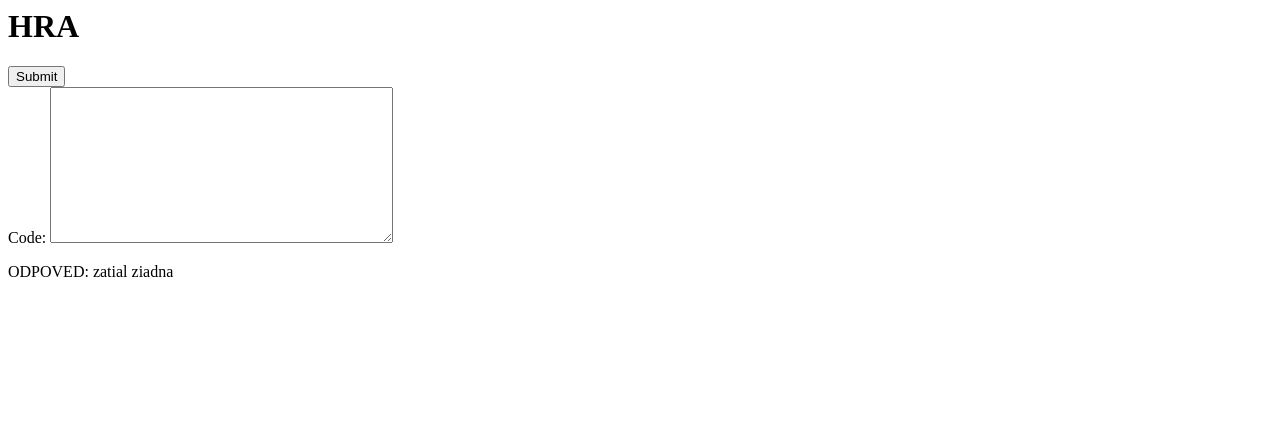
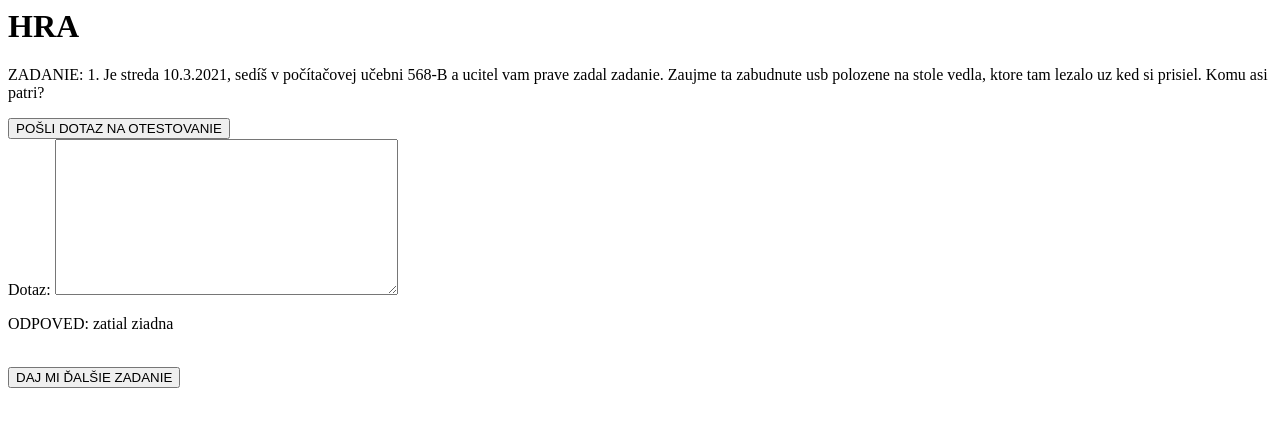
Before and after one commit to Vnencakova-Husarova/detektivka-django, a Django app: page /game/ in a window 1280 px wide. Shown: the top 427 px of the page. Run offline with Django 4.2, Linux system fonts and the light colour scheme.

Commit message:
Pridanie tlačidiel na zmenu zadania a kontrolu dotazu

```diff
--- a/rocnikovy_projekt/forms.py
+++ b/rocnikovy_projekt/forms.py
@@ -2,4 +2,4 @@ from django import forms
 
 
 class CodeForm(forms.Form):
-    code = forms.CharField(widget=forms.Textarea)
+    dotaz = forms.CharField(widget=forms.Textarea)
--- a/rocnikovy_projekt/views.py
+++ b/rocnikovy_projekt/views.py
@@ -11,11 +11,39 @@ def index_page(request):
 
 def game_page(request):
     template = loader.get_template('game.html')
+    questions = [
+        "1. Je streda 10.3.2021, sedíš v počítačovej učebni 568-B a ucitel vam prave zadal zadanie. Zaujme ta "
+        "zabudnute usb polozene na stole vedla, ktore tam lezalo uz ked si prisiel. Komu asi patri? ",
+        "2. Pri toľkých možnostiach prichádza na rad len plán B. Zahodíš svoje morálne zásady s skúsiš pozrieť obsah "
+        "usb v priečinku anonyms_USB či nenájdeš niečo čo by ťa priviedlo k majiteľovi... čo takto vylistovať obsah "
+        "priečinka? ",
+        "3. Hmmm... Meno si síce nenašiel ale prečo sa jeden súbor volá ---- (TODO doplnit nieco kreativne)? Nevolá "
+        "sa rovnako ako vírus ktorý bol rozposlaný týžden dozadu všetkým študentom? Nie každý má dostatočné vedomosti "
+        "k vytvoreniu virusu, keďže ty si sa to učil až v druhom ročníku na Základoch reverného inžinierstva(ZRI). "
+        "Kto spadá do množiny podozrivých? ",
+    ]
+
     context = {
+        'counter': 0,
+        'question': questions[0],
         'code_form': forms.CodeForm,
-        'odpoved': 'zatial ziadna',
+        'response': 'zatial ziadna',
     }
+
     if request.method == 'POST':
-        context['odpoved'] = request.POST['code']
+        # poslat tani request.POST['code'] potom
+        # context['response'] = odpoved_od_tani
+
+        if 'dotaz' in request.POST:
+            context['response'] = request.POST['dotaz']
+        else:
+            context['response'] = 'zatial ziadna'
+            counter = int(request.POST['question_id']) + 1
+            if counter == len(questions):
+                counter = 0
+            context['counter'] = counter
+            context['question'] = questions[counter]
+
+        # context['question'] = questions[context['counter']]
 
     return HttpResponse(template.render(context, request))
--- a/templates/game.html
+++ b/templates/game.html
@@ -1,9 +1,17 @@
 <h1>HRA</h1>
+<p>ZADANIE: {{ question }} </p>
 
 <form method="POST">
-    <input type="submit"> <br>
+    <input type="submit" value="POŠLI DOTAZ NA OTESTOVANIE"> <br>
+    <input type="hidden" id="question_id" name="question_id" value= {{ counter }}>
     {% csrf_token %}
     {{ code_form }}
 </form>
 
-<p> ODPOVED: {{ odpoved }}</p>
+<p> ODPOVED: {{ response }}</p> <br>
+
+<form method="POST">
+    <input type="submit" value="DAJ MI ĎALŠIE ZADANIE">
+    <input type="hidden" id="question_id" name="question_id" value= {{ counter }}>
+    {% csrf_token %}
+</form>
```
